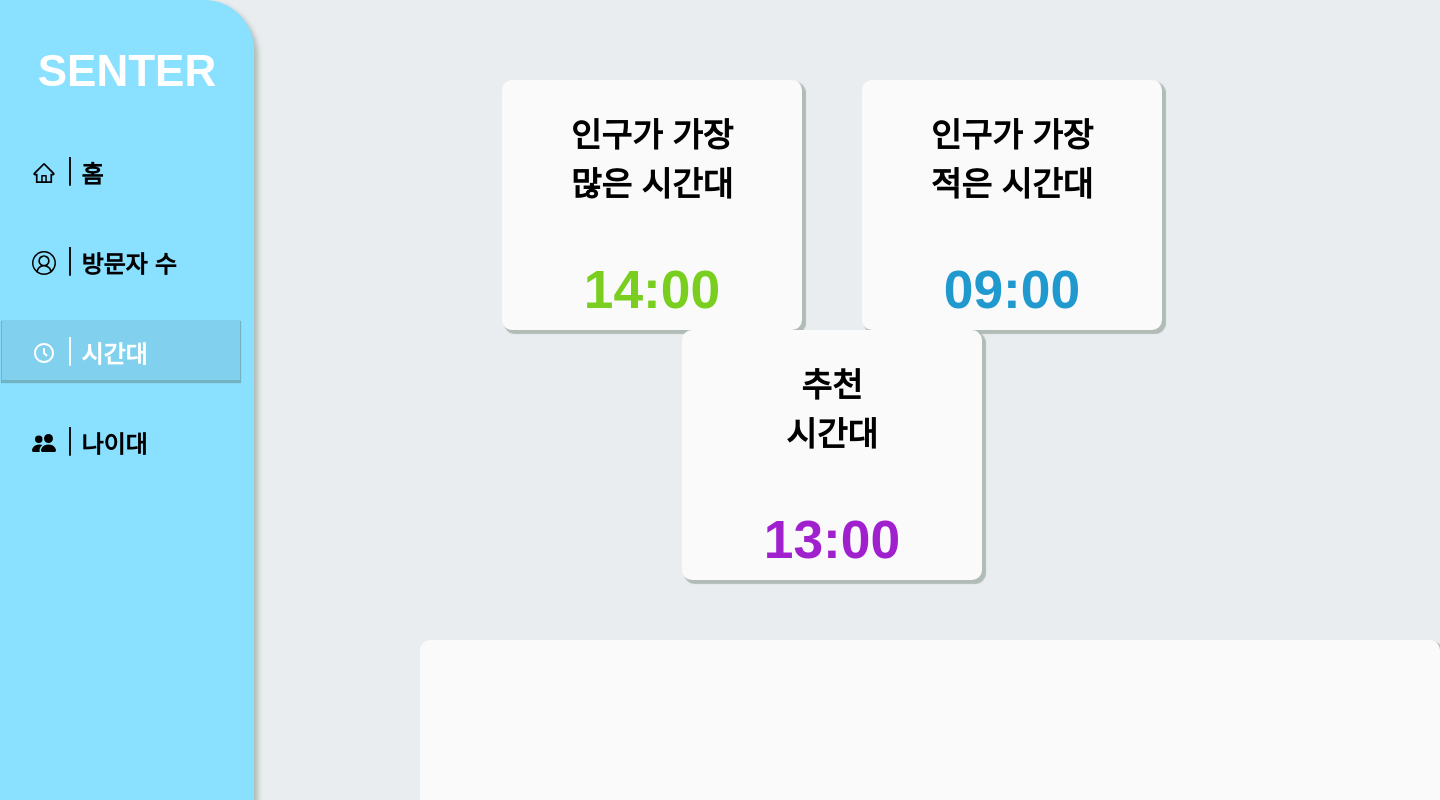
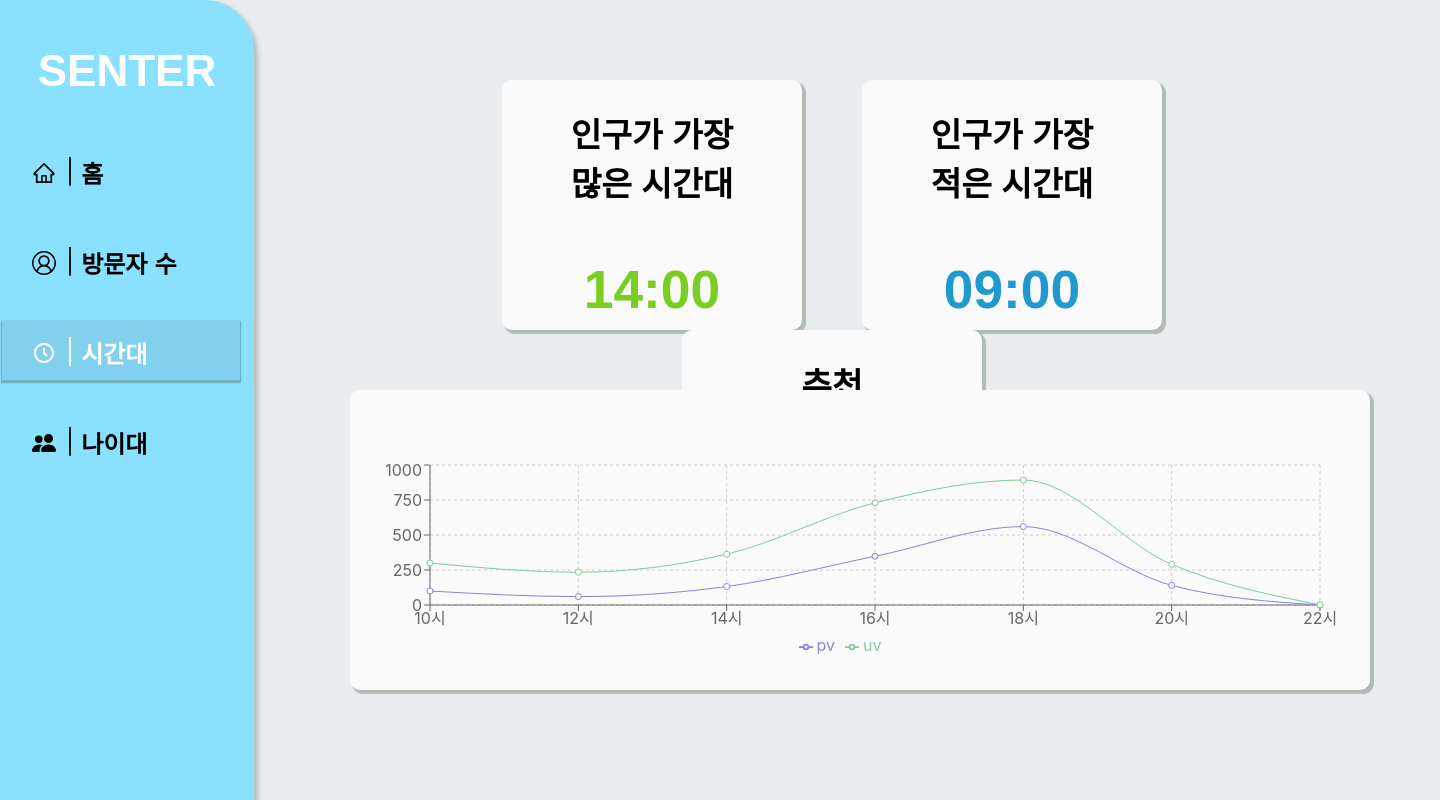
Before and after one commit to bssmsenter/senter_frontlend, a React (Create React App) app: page /time in a window 1280 px wide. Shown: the top 800 px of the page, 1440 px wide, since content can reach past the window. Built offline with nearby package versions, Linux system fonts and the light colour scheme; a web font is replaced by a local one.

Commit message:
add:: time gragh

```diff
--- a/src/components/Rechart.js
+++ b/src/components/Rechart.js
@@ -49,8 +49,8 @@ const data = [
     },
     {
         name: "22시",
-        uv: 140,
-        pv: 50,
+        uv: 1,
+        pv: 0,
         amt: 2100,
     },
 ];
--- a/src/components/time.js
+++ b/src/components/time.js
@@ -2,6 +2,7 @@ import '../styles/time.css';
 import React from 'react';
 import Header from './header';
 import { BsFillPeopleFill } from "react-icons/bs";
+import Rechart from "./Rechart";
 
 function Time() {
     return (
@@ -24,7 +25,9 @@ function Time() {
                 </div>
 
                 <div className="graph">
-
+                    <div style={{ width: 1000, height: 200 ,margin: '70px 0px'}}>
+                        <Rechart />
+                    </div>
                 </div>
             </section>
         </div>
--- a/src/styles/time.css
+++ b/src/styles/time.css
@@ -90,11 +90,14 @@
 }
 
 .graph {
-  position: relative;
+  position: absolute;
+  margin-top: 250px;
+  top: 600px;
+  left: 0px;
   width: 1020px;
+  margin-left: 0px;
   height: 300px;
   background-color: #FAFAFA;
-  margin-left: 70px;
   top: 140px;
   text-align: center;
   border-radius: 10px 10px 10px 10px;
```
